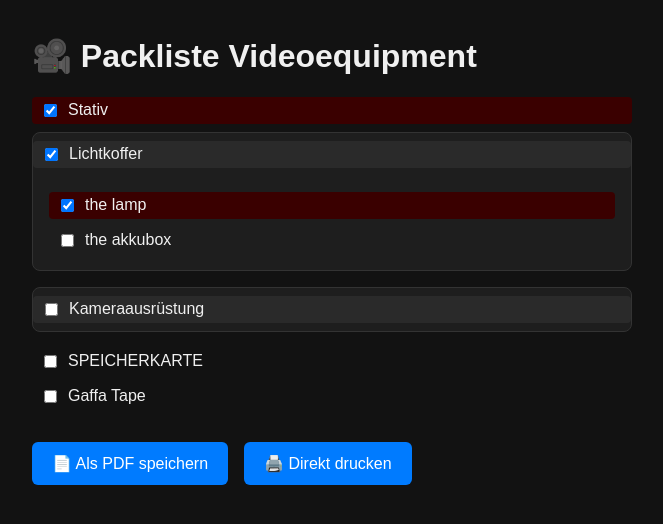
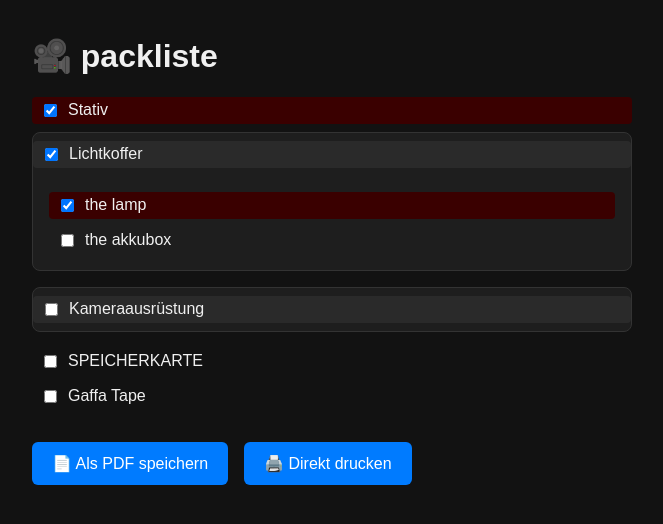
Before and after one commit to aifms/packlisteR, a plain HTML site: page index.html in a window 1280 px wide. Shown: the whole page, without its empty margins (308-971 px from the left). Drawn offline with Linux system fonts and the light colour scheme.

Commit message:
Update index.html

```diff
--- a/index.html
+++ b/index.html
@@ -3,7 +3,7 @@
 <head>
   <meta charset="UTF-8" />
   <meta name="viewport" content="width=device-width, initial-scale=1.0"/>
-  <title>Packliste Videoequipment</title>
+  <title>packlisteR</title>
   <style>
     body {
       font-family: sans-serif;
@@ -81,7 +81,7 @@
   </style>
 </head>
 <body>
-  <h1>🎥 Packliste Videoequipment</h1>
+  <h1>🎥 packliste</h1>
 
   <div id="container"></div>
 
```
